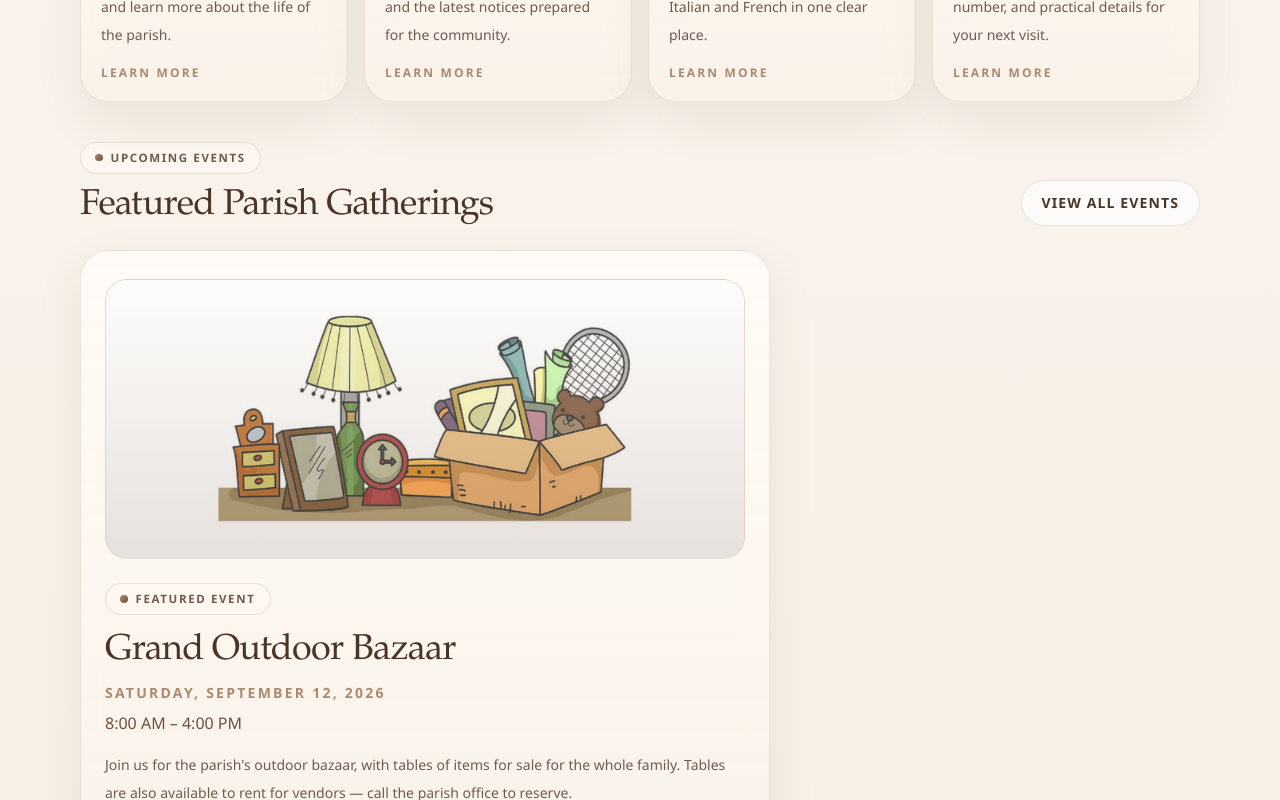
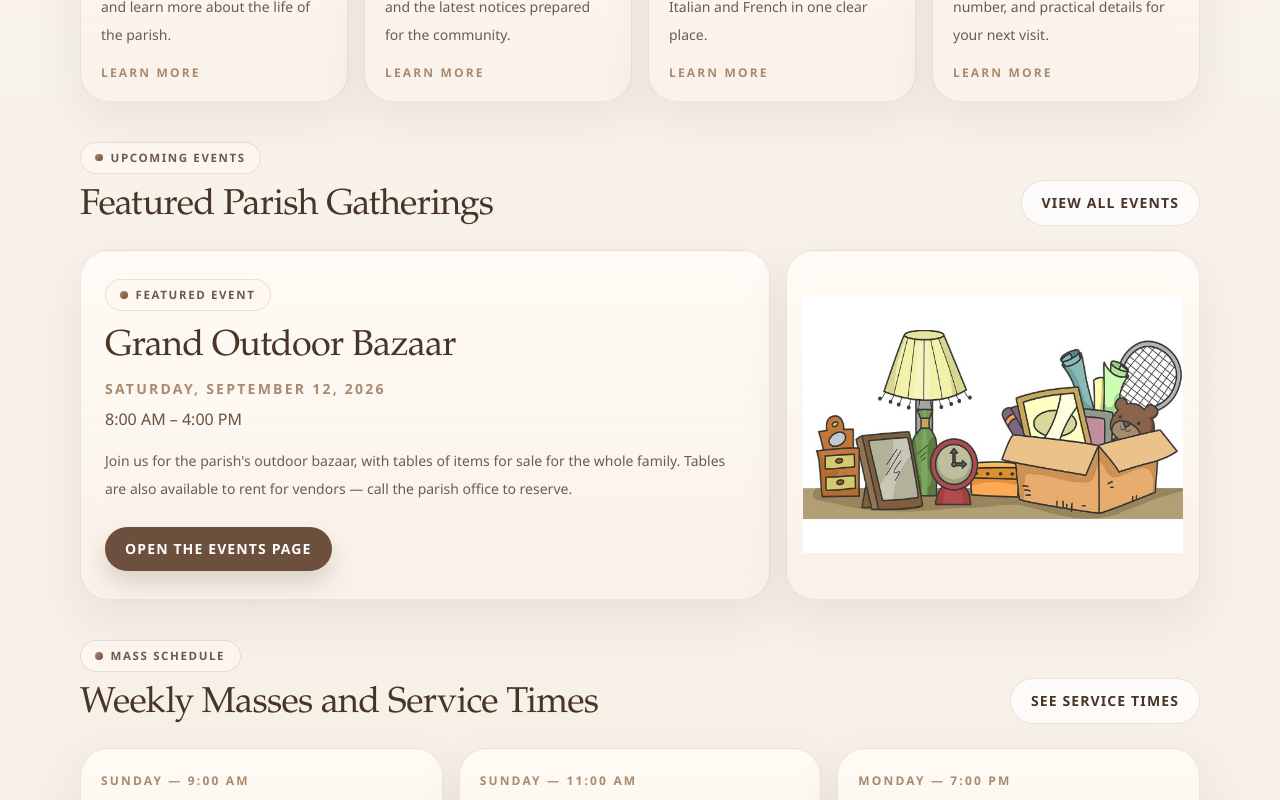
Before and after one commit to AlexVaal/sainte-angele-website, a Next.js app: page /en in a window 1280 px wide. Shown: the part 1741-2541 px from the top of the page. Built offline with nearby package versions, Linux system fonts and the light colour scheme.

Commit message:
Move featured event image to the right column, uncropped
- Use the grid's existing second column (0.75fr) to show the flyer
  image full and uncropped via object-contain, instead of a cropped
  top banner
- Replace the letterboxed composite with the original flyer image

```diff
--- a/app/[lang]/page.tsx
+++ b/app/[lang]/page.tsx
@@ -152,16 +152,6 @@ export default async function HomePage({
         />
         <div className="grid gap-4 lg:grid-cols-[1.25fr_0.75fr]">
           <article className="glass-panel section-card px-6 py-7">
-            <div className="relative mb-6 aspect-[16/7] overflow-hidden rounded-[22px] border border-[rgba(109,79,61,0.08)] bg-[linear-gradient(180deg,rgba(242,231,218,0.92),rgba(233,216,197,0.92))]">
-              <Image
-                src={featuredEventImage}
-                alt={home.events.featured.image.alt}
-                fill
-                className="object-cover object-center"
-                sizes="(min-width: 1024px) 42rem, 100vw"
-              />
-              <div className="absolute inset-0 bg-[linear-gradient(180deg,rgba(244,234,221,0.12),rgba(119,89,67,0.18))]" />
-            </div>
             <span className="eyebrow">{home.events.featured.eyebrow}</span>
             <h3 className="mt-4 text-3xl text-[var(--wood-deep)] sm:text-4xl">{home.events.featured.title}</h3>
             <p className="mt-3 text-sm font-semibold uppercase tracking-[0.16em] text-[var(--wood-soft)]">
@@ -175,6 +165,16 @@ export default async function HomePage({
               <ButtonLink href={`/${lang}/events`}>{home.events.featured.cta}</ButtonLink>
             </div>
           </article>
+
+          <div className="glass-panel section-card relative min-h-[16rem] overflow-hidden p-6">
+            <Image
+              src={featuredEventImage}
+              alt={home.events.featured.image.alt}
+              fill
+              className="object-contain p-4"
+              sizes="(min-width: 1024px) 24rem, 100vw"
+            />
+          </div>
         </div>
       </PageSection>
 
```
Also changed, not shown: public/home/featured-event-bazar.jpg.
